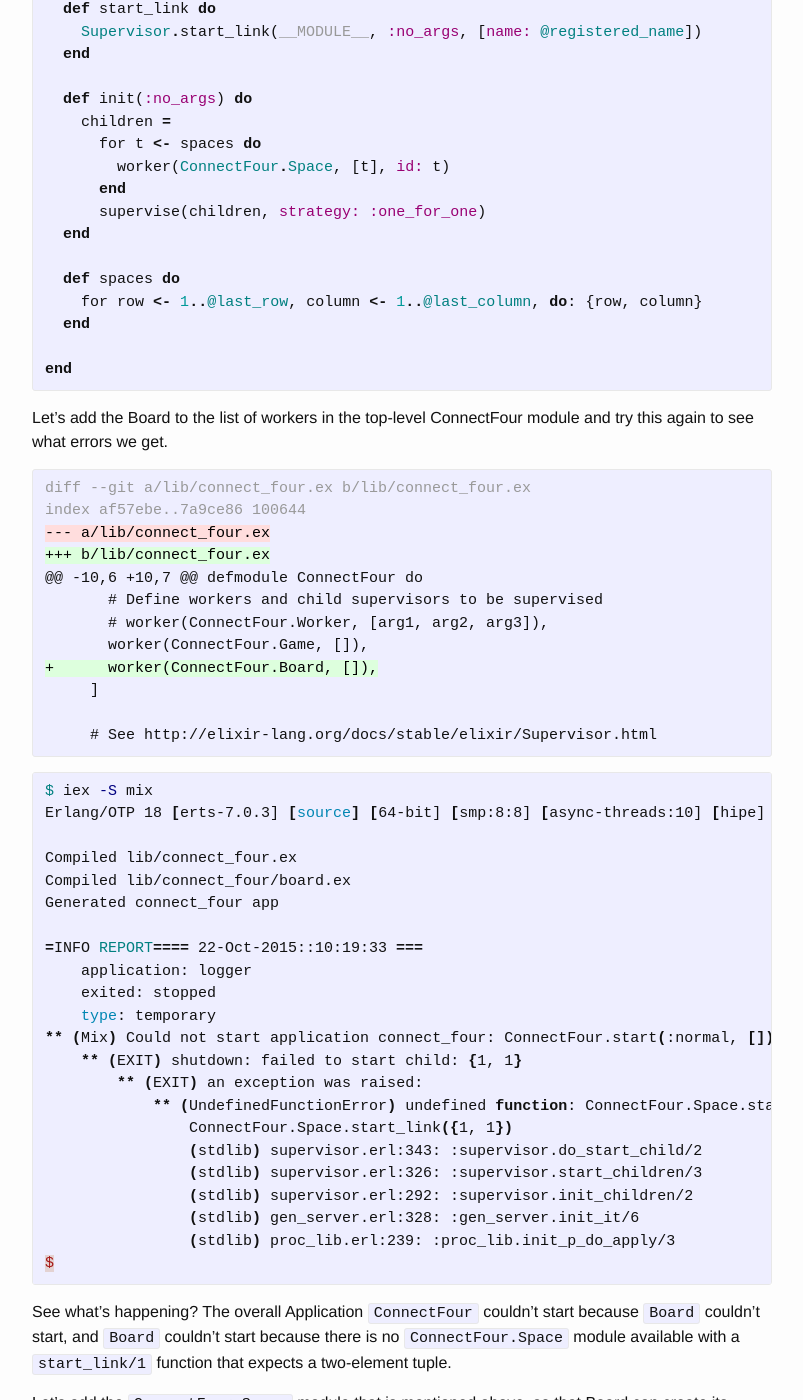
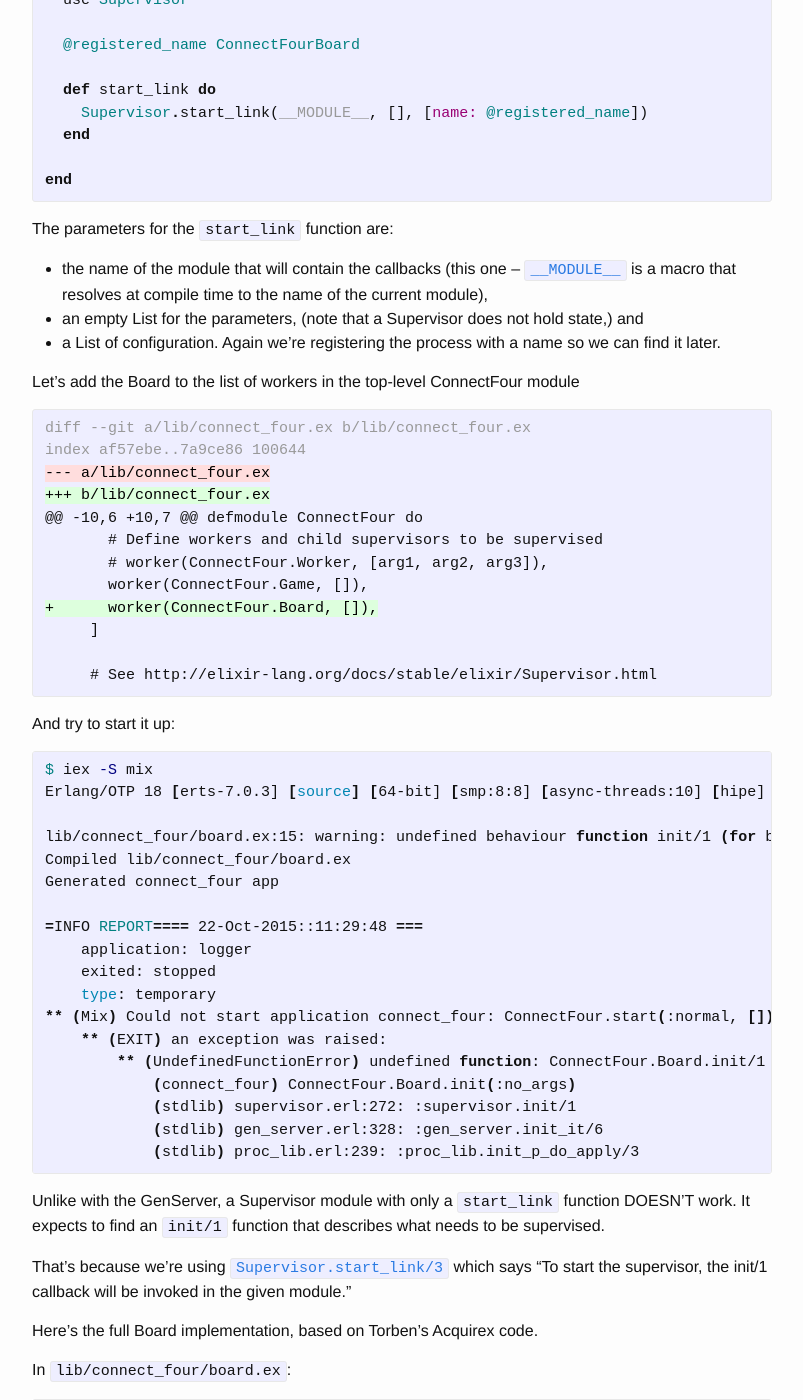
Before and after one commit to wsmoak/wsmoak.github.io, a Jekyll site: the page built from _posts/2015-10-22-connect-four-elixir-part-1.md, in a window 1280 px wide and 1400 px high, scrolled down 5463 px. Shown: the whole window, without its empty margins (238-1041 px from the left). Built offline with Jekyll 4.4.1, drawn with Linux system fonts in a browser that asks for light colours; comment, search, counter and statistics services are not loaded; some of the changed text lies outside the part shown.

Commit message:
Update post for Connect Four in Elixir

```diff
--- a/_posts/2015-10-22-connect-four-elixir-part-1.md
+++ b/_posts/2015-10-22-connect-four-elixir-part-1.md
@@ -45,7 +45,7 @@
 
 Now what?  I suppose in a perfect world I would write some tests, but at the moment I have no idea what I would be testing.  So let's write some code instead and see what errors we get!
 
-Here's the generated ConnectFour module:
+Here's the generated `ConnectFour` module in `lib/connect_four.ex`:
 
 {% highlight elixir %}
 defmodule ConnectFour do
@@ -163,19 +165,21 @@
 
 Note that the registered name is displayed in the Observer. This comes from `name: @registered_name` (substituted as `name: Elixir.ConnectFourGame` at compile time).  `ConnectFourGame` is an atom, and uppercase atoms automatically get an `Elixir` prefix.
 
-CTRL-C twice to get out of iex and commit your changes.
+CTRL-C twice to get out of IEx, and commit your changes.
 
 {% highlight bash %}
 $ git add . && git commit -m "Add Game module as GenServer"
 {% endhighlight %}
 
-# The Board Grid
+# Board and Space
 
 The next thing I'd like to do is print the board grid to make it easier to see the players' moves.  Well, that means we need a Board module, and probably some Spaces!
 
 But first, how is this going to work?  Let's say you've started up the project in IEx.  Maybe you'll type `ConnectFour.Game.print_board` and expect to see the 7-by-6 grid.  We'll go with that for now.
 
 Rather than representing the spaces as an array (or list), each space will be a process.  Maybe in the future we'll want to implement "Infinite Connect Four" which is not limited to six rows and seven columns.  In that case, an array might not fit in memory.  So the Board will need to keep track of the Spaces -- that means it needs to be a Supervisor.
+
+Create the files, again following the convention that the modules will be named `ConnectFour.Board` and `ConnectFour.space` and live in the `connect_four` directory as `board.ex` and `space.ex`.
 
 {% highlight bash %}
 $ touch lib/connect_four/board.ex
@@ -184,17 +188,84 @@
 
 Now comes a part that I probably would have gotten stuck on without Torben's example.
 
-Here is the Acquirex.Space.Supervisor (our Board): <https://github.com/lehoff/acquirex/blob/master/lib/space_sup.ex>
+Here is the `Acquirex.Space.Supervisor` (equivalent to our `ConnectFour.Board`): <https://github.com/lehoff/acquirex/blob/master/lib/space_sup.ex>
 
-And here is the extended_all function that returns all of the row/column combinations: <https://github.com/lehoff/acquirex/blob/master/lib/tiles.ex#L19>
+And here is the `extended_all` function that returns all of the row/column combinations: <https://github.com/lehoff/acquirex/blob/master/lib/tiles.ex#L19>
 
-Curious about that question mark?  It returns the code point's value for the character that follows.  See <http://stackoverflow.com/questions/26995608/what-does-do-in-elixir> and <http://elixir-lang.org/getting-started/binaries-strings-and-char-lists.html#utf-8-and-unicode>.
+Curious about that question mark in `extended_all`?  It returns the code point's value for the character that follows.  See <http://stackoverflow.com/questions/26995608/what-does-do-in-elixir> and <http://elixir-lang.org/getting-started/binaries-strings-and-char-lists.html#utf-8-and-unicode>.
 
-The backtick <code>`</code> is not anything special here-- it's simply the character that precedes `a` in the numerical list of character codes.  In the Acquirex code, the board was extended by one space on each side of the square, so columns a through i became columns ` through j.
+The backtick <code>`</code> is not anything special here-- it's simply the character that precedes `a` in the numerical list of character codes.  In the Acquirex source code, the board was extended by one space on each side of the square, so columns a through i became columns ` through j.
 
-The `for ... <- ... do ... end` syntax is a [list comprehension][comprehensions].  You may have used for loops in an imperative language, and in its simplest form, this is similar, but it can do much more.
+The `for ... <- ... do ... end` syntax is a [list comprehension][comprehensions].  You may have used for loops in an imperative language, and in its simplest form, this is similar, (but it can do much more.)
 
-Our (much simpler) game board looks like this.
+Let's start with a simple board that looks a lot like the game:
+
+In `lib/connect_four/board.ex`:
+
+{% highlight elixir %}
+defmodule ConnectFour.Board do
+  use Supervisor
+
+  @registered_name ConnectFourBoard
+
+  def start_link do
+    Supervisor.start_link(__MODULE__, [], [name: @registered_name])
+  end
+
+end
+{% endhighlight %}
+
+The parameters for the `start_link` function are:
+
+* the name of the module that will contain the callbacks (this one -- [`__MODULE__`][module] is a macro that resolves at compile time to the name of the current module),
+* an empty List for the parameters, (note that a Supervisor does not hold state,) and
+* a List of configuration.  Again we're registering the process with a name so we can find it later.
+
+Let's add the Board to the list of workers in the top-level ConnectFour module
+
+{% highlight diff %}
+diff --git a/lib/connect_four.ex b/lib/connect_four.ex
+index af57ebe..7a9ce86 100644
+--- a/lib/connect_four.ex
++++ b/lib/connect_four.ex
+@@ -10,6 +10,7 @@ defmodule ConnectFour do
+       # Define workers and child supervisors to be supervised
+       # worker(ConnectFour.Worker, [arg1, arg2, arg3]),
+       worker(ConnectFour.Game, []),
++      worker(ConnectFour.Board, []),
+     ]
+
+     # See http://elixir-lang.org/docs/stable/elixir/Supervisor.html
+{% endhighlight %}
+
+And try to start it up:
+
+{% highlight bash %}
+$ iex -S mix
+Erlang/OTP 18 [erts-7.0.3] [source] [64-bit] [smp:8:8] [async-threads:10] [hipe] [kernel-poll:false] [dtrace]
+
+lib/connect_four/board.ex:15: warning: undefined behaviour function init/1 (for behaviour :supervisor)
+Compiled lib/connect_four/board.ex
+Generated connect_four app
+
+=INFO REPORT==== 22-Oct-2015::11:29:48 ===
+    application: logger
+    exited: stopped
+    type: temporary
+** (Mix) Could not start application connect_four: ConnectFour.start(:normal, []) returned an error: shutdown: failed to start child: ConnectFour.Board
+    ** (EXIT) an exception was raised:
+        ** (UndefinedFunctionError) undefined function: ConnectFour.Board.init/1
+            (connect_four) ConnectFour.Board.init(:no_args)
+            (stdlib) supervisor.erl:272: :supervisor.init/1
+            (stdlib) gen_server.erl:328: :gen_server.init_it/6
+            (stdlib) proc_lib.erl:239: :proc_lib.init_p_do_apply/3
+{% endhighlight%}
+
+Unlike with the GenServer, a Supervisor module with only a `start_link` function DOESN'T work.  It expects to find an `init/1` function that describes what needs to be supervised.
+
+That's because we're using [`Supervisor.start_link/3`][supervisor-start-link-3] which says "To start the supervisor, the init/1 callback will be invoked in the given module."
+
+Here's the full Board implementation, based on Torben's Acquirex code.
 
 In `lib/connect_four/board.ex`:
 
@@ -225,22 +296,7 @@
 end
 {% endhighlight %}
 
-Let's add the Board to the list of workers in the top-level ConnectFour module and try this again to see what errors we get.
-
-{% highlight diff %}
-diff --git a/lib/connect_four.ex b/lib/connect_four.ex
-index af57ebe..7a9ce86 100644
---- a/lib/connect_four.ex
-+++ b/lib/connect_four.ex
-@@ -10,6 +10,7 @@ defmodule ConnectFour do
-       # Define workers and child supervisors to be supervised
-       # worker(ConnectFour.Worker, [arg1, arg2, arg3]),
-       worker(ConnectFour.Game, []),
-+      worker(ConnectFour.Board, []),
-     ]
-
-     # See http://elixir-lang.org/docs/stable/elixir/Supervisor.html
-{% endhighlight %}
+And try this again to see what errors we get.
 
 {% highlight bash %}
 $ iex -S mix
@@ -269,7 +325,7 @@
 
 See what's happening?  The overall Application `ConnectFour` couldn't start because `Board` couldn't start, and `Board` couldn't start because there is no `ConnectFour.Space` module available with a `start_link/1` function that expects a two-element tuple.
 
-Let's add the `ConnectFour.Space` module that is mentioned above, so that Board can create its workers and supervise them.
+Let's add the `ConnectFour.Space` module that is mentioned above, so that `Board` can create its workers and supervise them.
 
 In `lib/connect_four/space.ex`:
 
@@ -284,9 +340,9 @@
 end
 {% endhighlight %}
 
-This will register a process for each Space as R1C1, R3C5, etc., up to R6C7.  If you don't do this, you'll have a hard time finding them again to get and or update the state.  Also, each space starts out with a state of `Empty`.
+This will register a process for each Space as R1C1, R3C5, etc., up to R6C7.  The name itself is arbitrary, but if you don't name them something you can re-construct later, you'll have a hard time finding them again to get and/or update the state.  Also, each space starts out with a state of `Empty`.
 
-Let's pop into IEx and explore this a bit.
+Let's explore this a bit in IEx:
 
 {% highlight bash %}
 $ iex -S mix
@@ -347,17 +403,17 @@
 
 {% highlight elixir %}
   def print do
-    for row <- @last_row..1, do: print_columns(row)
+    for row <- @last_row..1, do: print_columns(row) # 1
   end
 
   def print_columns(row) do
-    for col <- 1..@last_column, do: print_space(row,col)
+    for col <- 1..@last_column, do: print_space(row,col) # 2
     IO.write "\n"
   end
 
   def print_space(row, col) do
-    agent_name(row,col)
-    |> Process.whereis
+    agent_name(row,col)         # 3
+    |> Process.whereis          # 4
     |> Agent.get(fn x -> x end)
     |> convert_for_display
     |> IO.write
@@ -377,13 +433,13 @@
   end
 {% endhighlight %}
 
-I'm printing the rows in reverse, because when I worked on the logic for this last year I discovered that it's easier to think of the *bottom* row as row #1.  This will be clearer when we look at what happens during a player's turn as they choose a column and drop a game piece into it.
+`# 1`: I'm printing the rows in reverse, because when I worked on the logic for this last year I discovered that it's easier to think of the *bottom* row as row #1.  This will be clearer when we look at what happens during a player's turn as they choose a column and drop a game piece into it.
 
-For each row, we'll print the columns left to right and then a linebreak.
+`# 2`: For each row, we'll print the columns left to right and then a linebreak.
 
-For each space, we look up the agent by its registered name, get the state, and convert it to either ".", "R", "B" or ? for display.
+`# 3`: For each space, we look up the agent by its registered name, get the state, and convert it to either ".", "R", "B" or ? for display.
 
-Recall that the pipe operator `|>` sends the result of each line into the next as the first function parameter.  The first two lines could be written as: `Process.whereis( agent_name(row,col) )` (and in fact they originally were!)
+`# 4`: Recall that the pipe operator `|>` sends the result of each line into the next as the first function parameter.  The first two lines of `print_space` could be written as: `Process.whereis( agent_name(row,col) )` (and in fact they originally were!)
 
 And let's see this in action:
 
@@ -422,6 +478,9 @@
 * [Acquirex source code][acquirex]
 * [Torben Hoffmann - @LeHoff on Twitter][torben]
 * [Connect Four on Wikipedia][connect-four]
+* [Connect Four in Ruby][connect-four-rb]
+* [Elixir Comprehensions][comprehensions]
+* [Elixir Kernel `__MODULE__`][module]
 
 [video]: https://www.erlang-solutions.com/resources/webinars/explore-elixir-using-board-game-logic
 [acquirex]: https://github.com/lehoff/acquirex/
@@ -432,6 +491,7 @@
 [acquirex-test]: https://github.com/lehoff/acquirex/blob/master/test/acquirex_test.exs
 [comprehensions]: http://elixir-lang.org/getting-started/comprehensions.html
 [module]: http://elixir-lang.org/docs/stable/elixir/Kernel.SpecialForms.html#__MODULE__/0
+[supervisor-start-link-3]: http://elixir-lang.org/docs/master/elixir/Supervisor.html#start_link/3
 [style-guide]: https://github.com/niftyn8/elixir_style_guide#modules
 [cc-by-nc]:  http://creativecommons.org/licenses/by-nc/3.0/
 [site-url]: {{ site.url }}
```
Also changed, not shown: other parts of _posts/2015-10-22-connect-four-elixir-part-1.md (+4 -2 lines).
